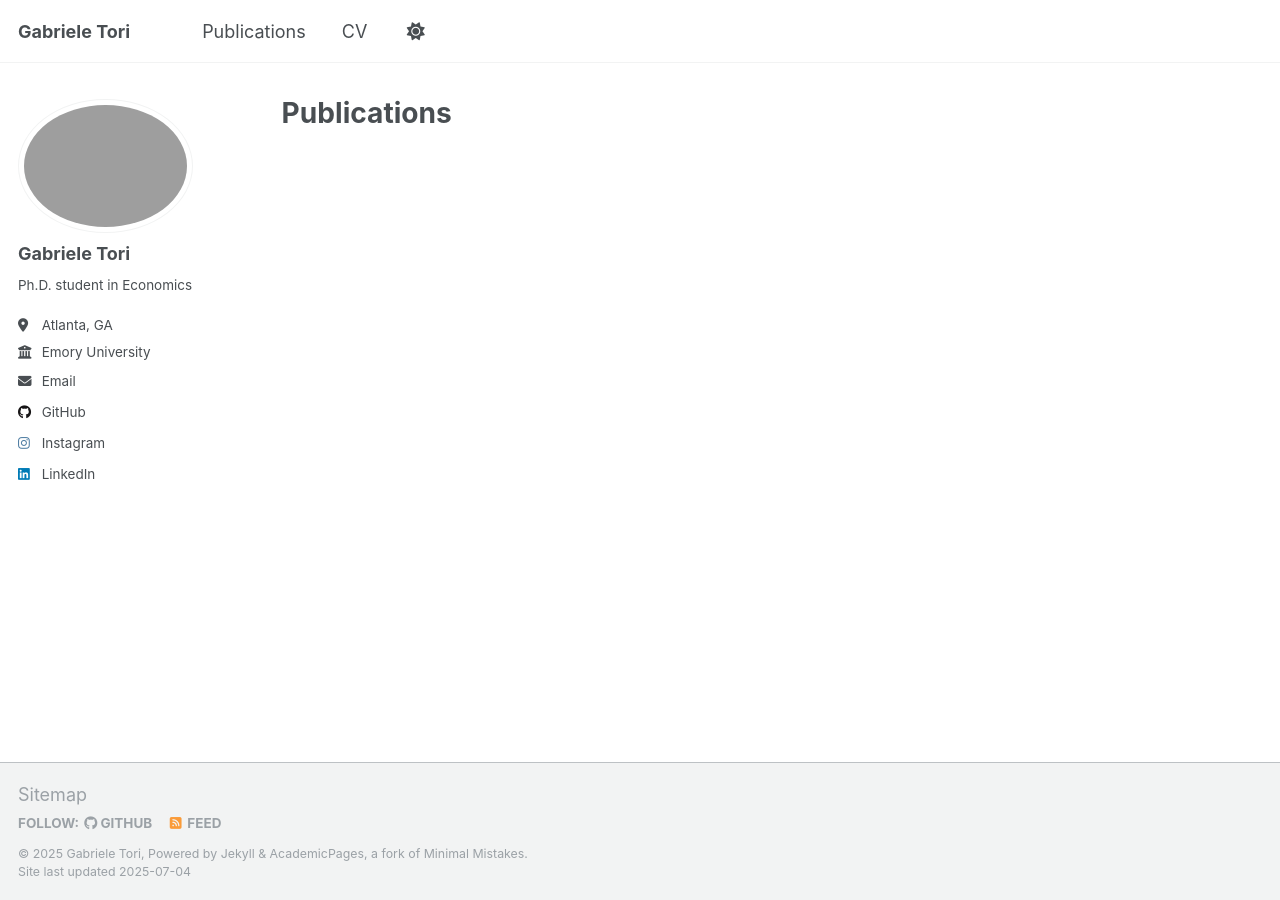
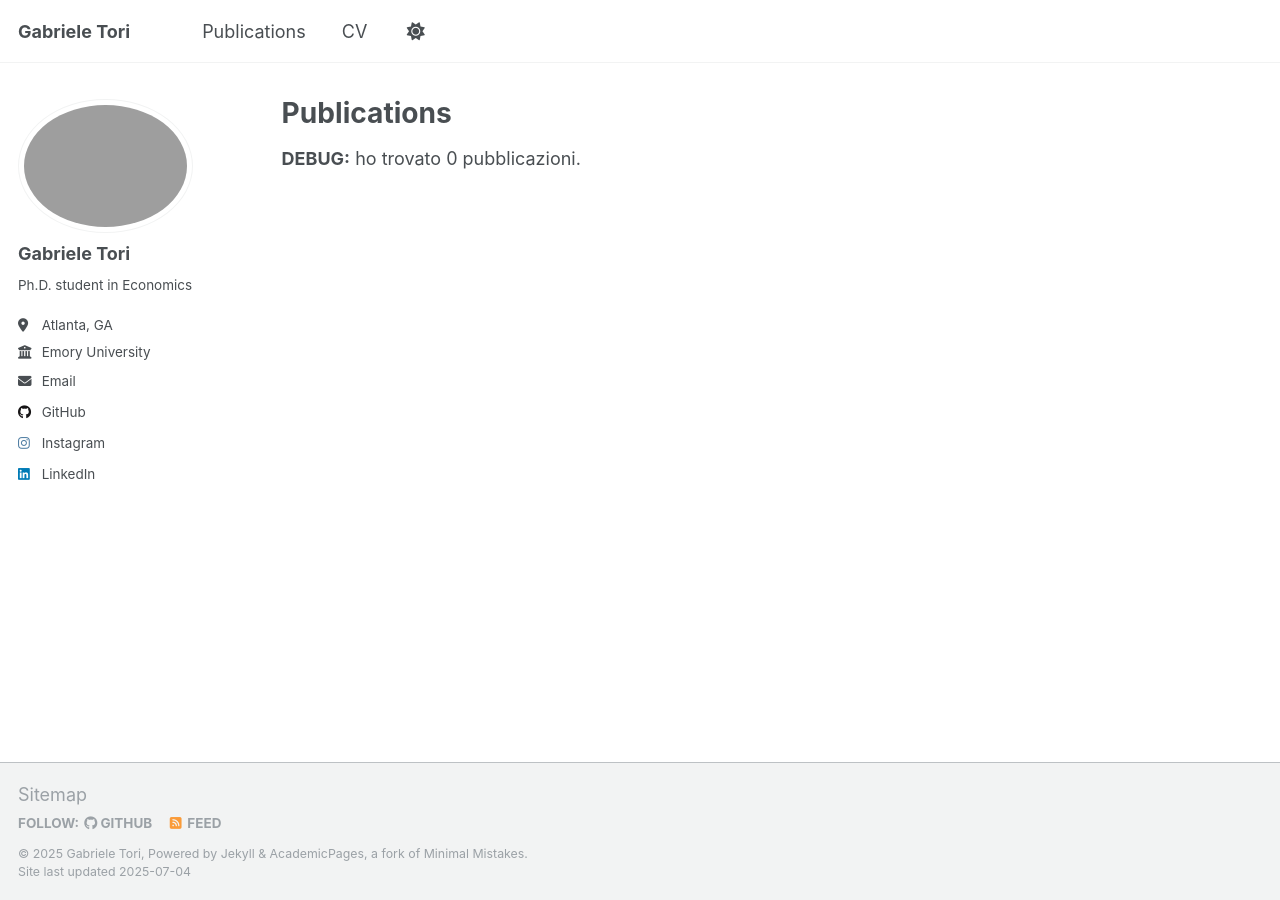
Before and after one commit to gtori7499/gtori7499.github.io, a Jekyll site: the page built from _pages/publications.html, in a window 1280 px wide. Built offline with Jekyll 4.4.1, drawn with Linux system fonts in a browser that asks for light colours; a script that is not in the unit is left out; a file with an impossible date is left out.

Commit message:
Update publications.html

```diff
--- a/_pages/publications.html
+++ b/_pages/publications.html
@@ -6,14 +6,25 @@ author_profile: true
 ---
 
 {% if site.author.googlescholar %}
-  <div class="wordwrap">You can also find my articles on <a href="{{site.author.googlescholar}}">my Google Scholar profile</a>.</div>
+  <div class="wordwrap">
+    You can also find my articles on
+    <a href="{{ site.author.googlescholar }}">my Google Scholar profile</a>.
+  </div>
 {% endif %}
 
 {% include base_path %}
 
+<!-- DEBUG: mostra quante pubblicazioni vede Jekyll -->
+<p><strong>DEBUG:</strong> ho trovato {{ site.publications | size }} pubblicazioni.</p>
+<ul>
+  {% for post in site.publications %}
+    <li>{{ post.title }} ({{ post.path }})</li>
+  {% endfor %}
+</ul>
+
 <!-- New style rendering if publication categories are defined -->
 {% if site.publication_category %}
-  {% for category in site.publication_category  %}
+  {% for category in site.publication_category %}
     {% assign title_shown = false %}
     {% for post in site.publications reversed %}
       {% if post.category != category[0] %}
```
